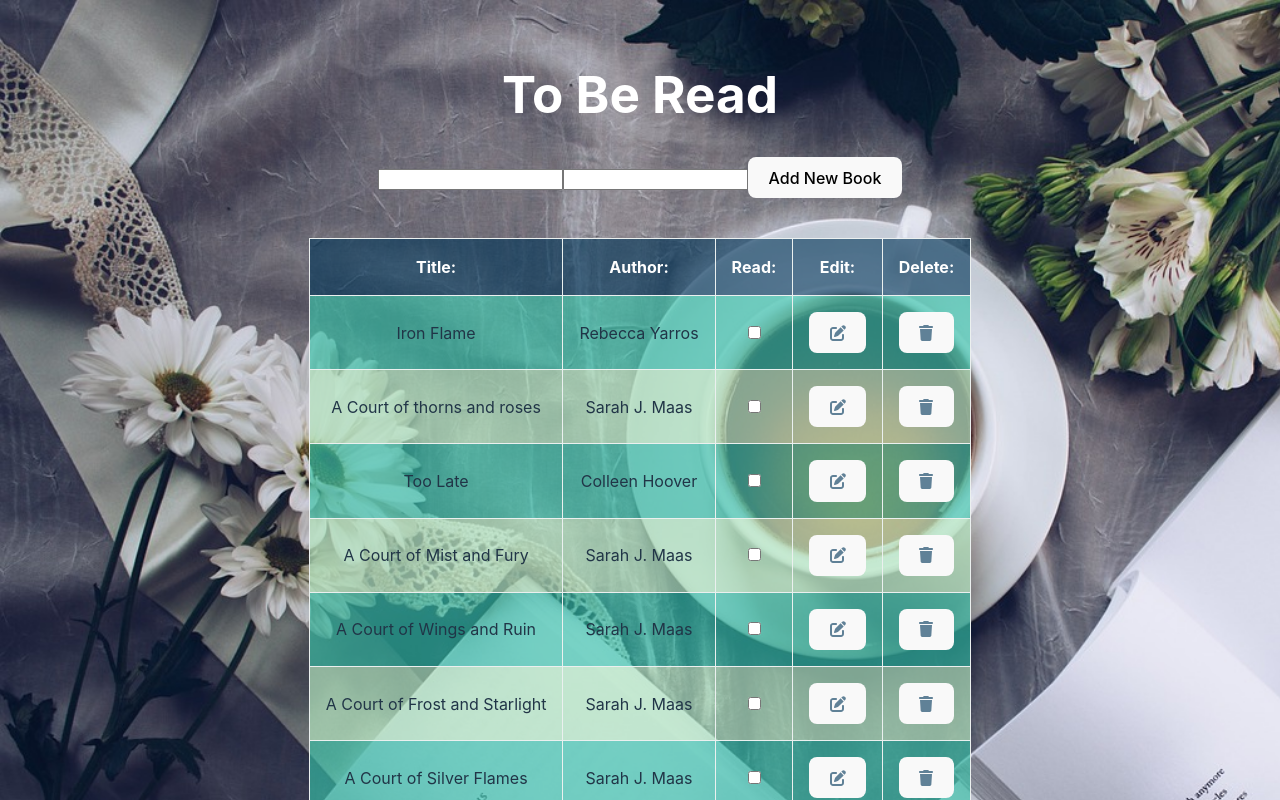
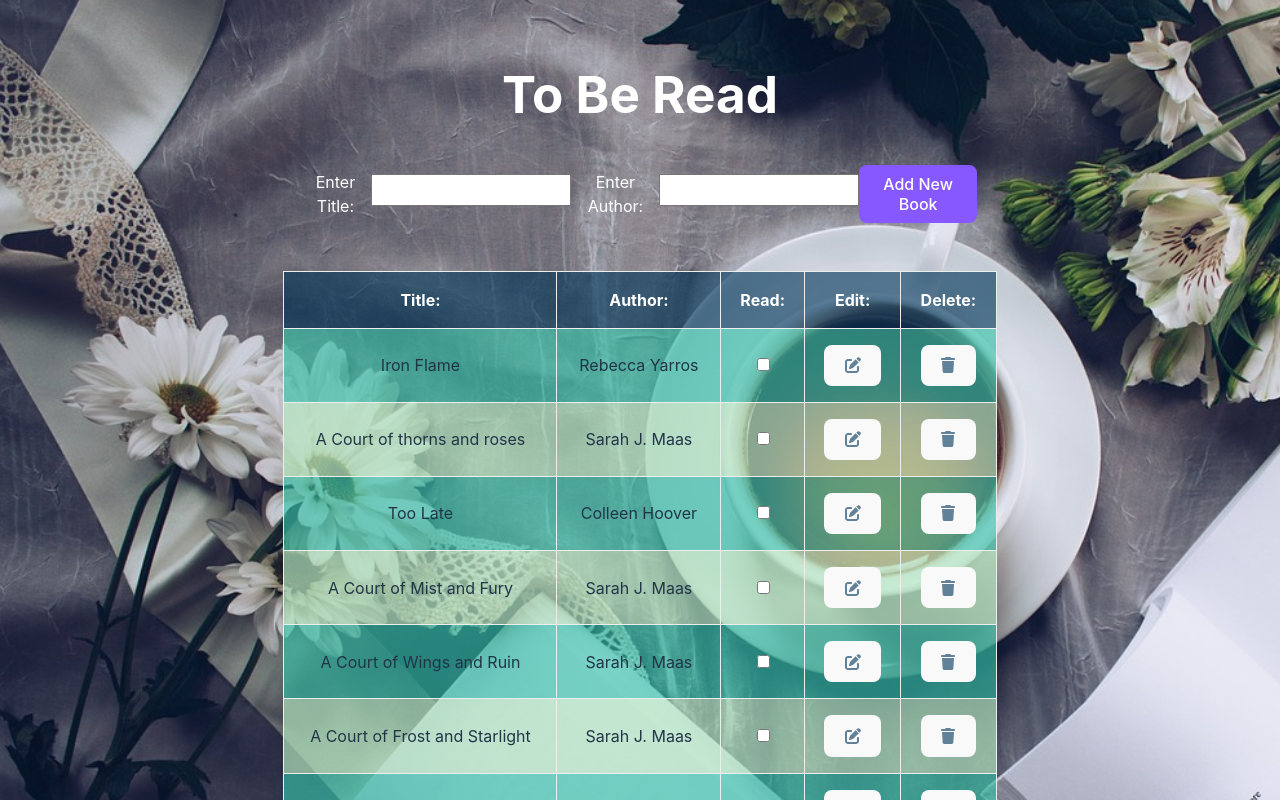
Before and after one commit to Chewbeccaz/the-todos-Chewbeccaz, a React (Vite) app: page / in a window 1280 px wide. Shown: the top 800 px of the page. Built offline with nearby package versions, Linux system fonts and the light colour scheme.

Commit message:
added css-file and labels.

```diff
--- /dev/null
+++ b/src/AddBook.css
@@ -0,0 +1,31 @@
+.input-wrapper {
+  display: flex;
+  justify-content: space-around;
+  align-items: center;
+
+  background: none;
+  padding: 0.5rem 1rem;
+  margin-top: 1rem;
+  margin-bottom: 2rem;
+  width: 95%;
+  color: #fff;
+}
+/* .input-wrapper::placeholder {
+  color: #ffffff4d;
+} */
+
+.input-wrapper input {
+  margin-bottom: 8px;
+  height: 1.6rem;
+  width: 32%;
+}
+
+.input-wrapper button {
+  /* width: 20%;
+  height: 2rem; */
+  background: #8758ff;
+  color: #fff;
+  border: none;
+  padding: 0.55rem;
+  cursor: pointer;
+}
--- a/src/components/AddBook.tsx
+++ b/src/components/AddBook.tsx
@@ -1,4 +1,5 @@
 import { ChangeEvent, useState } from "react";
+import "../AddBook.css";
 
 interface IAddBookProps {
   addBook: (addedTitle: string, addedAuthor: string) => void;
@@ -28,9 +29,17 @@ export const AddBook = (props: IAddBookProps) => {
 
   return (
     <>
-      <input type="text" onChange={handleTitleChange} value={newBookTitle} />
-      <input type="text" onChange={handleAuthorChange} value={newBookAuthor} />
-      <button onClick={handleClick}>Add New Book</button>
+      <div className="input-wrapper">
+        <label>Enter Title:</label>
+        <input type="text" onChange={handleTitleChange} value={newBookTitle} />
+        <label>Enter Author:</label>
+        <input
+          type="text"
+          onChange={handleAuthorChange}
+          value={newBookAuthor}
+        />
+        <button onClick={handleClick}>Add New Book</button>
+      </div>
     </>
   );
 };
--- a/src/components/BookApp.tsx
+++ b/src/components/BookApp.tsx
@@ -74,8 +74,7 @@ export const BookApp = () => {
 {
   /*IMORGON: Kolla upp buggen med bakgrunden som flyttar sig
 - Fixa stylingen på inputsen.
--Sortera listan.
-- Lägg till ChangeBook-funktionen
--Fixa validering om tid finnes. med GetStorage??
+- LÄGGA TILL I SAMMA CHANGEFUNKTION?
+-Fixa validering i inputs. KAN EJ VARA TOM?
 -Nollställa inputsen.*/
 }
```
